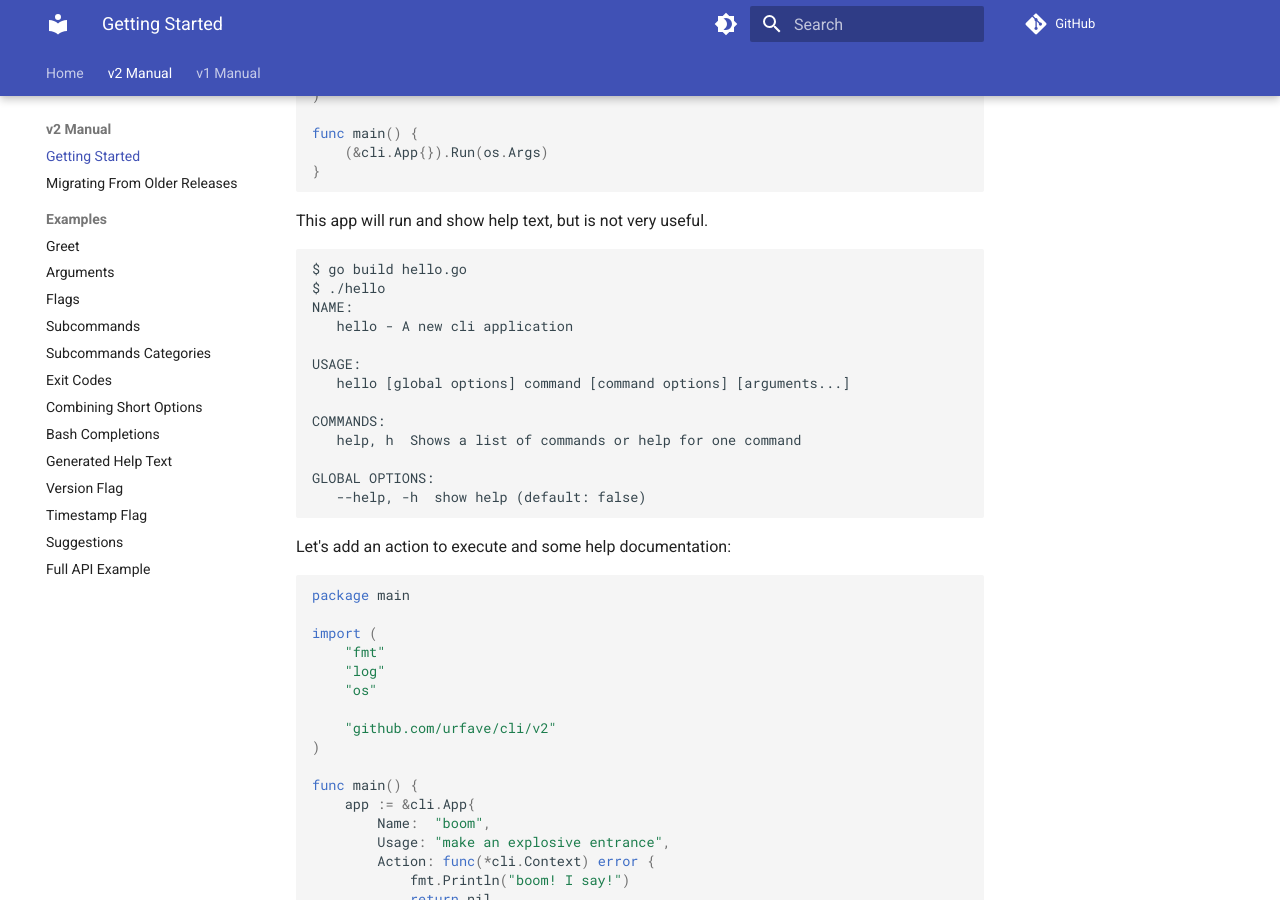
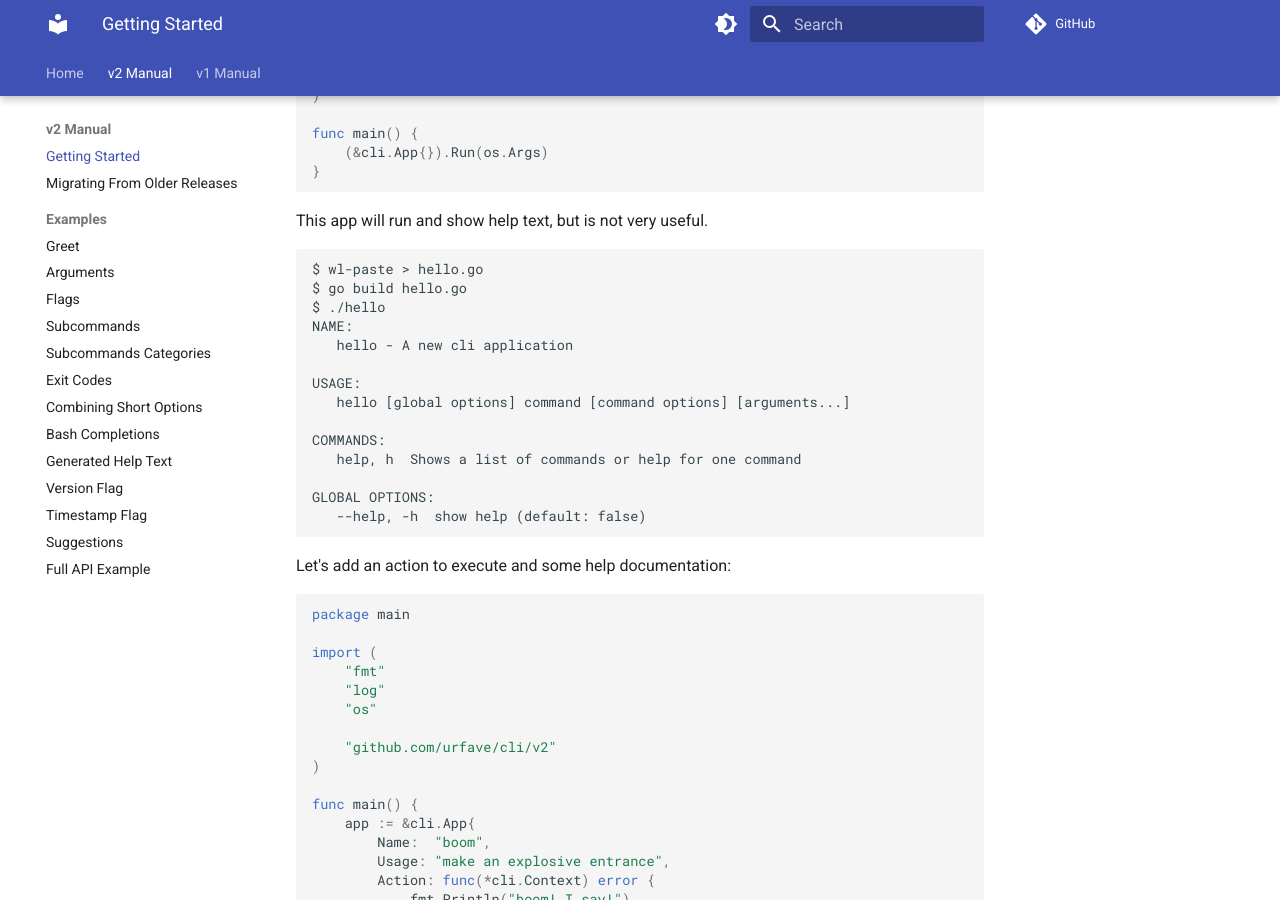
Before and after one commit to urfave/cli, an MkDocs documentation site: the page built from docs/v2/getting-started.md, in a window 1280 px wide and 900 px high, scrolled down 374 px. Built offline with MkDocs 1.6.1 and Material for MkDocs 9.7.7, drawn with Linux system fonts in a browser that asks for light colours; comment, search, counter and statistics services are not loaded.

Commit message:
Specify how we got `hello.go` in the first place

````diff
--- a/docs/v2/getting-started.md
+++ b/docs/v2/getting-started.md
@@ -29,6 +29,7 @@ func main() {
 This app will run and show help text, but is not very useful.
 
 ```
+$ wl-paste > hello.go
 $ go build hello.go
 $ ./hello
 NAME:
````
